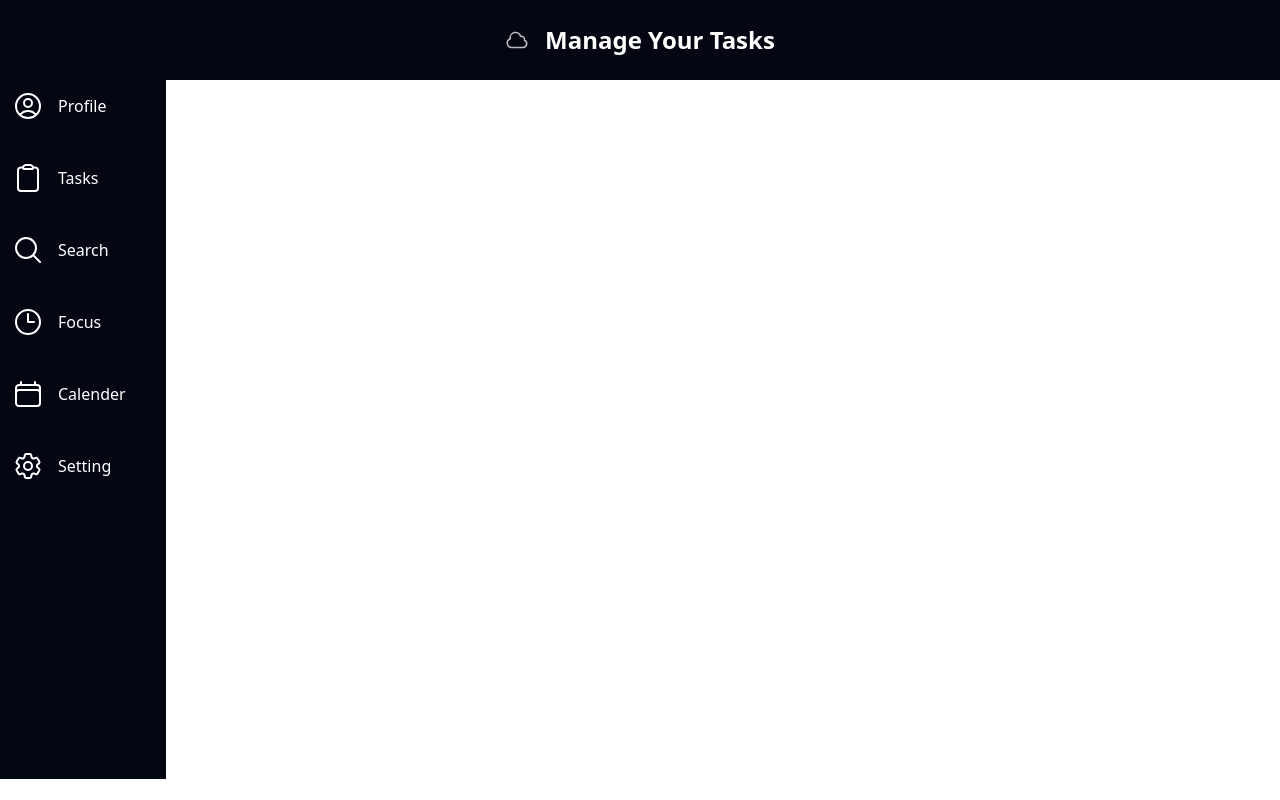
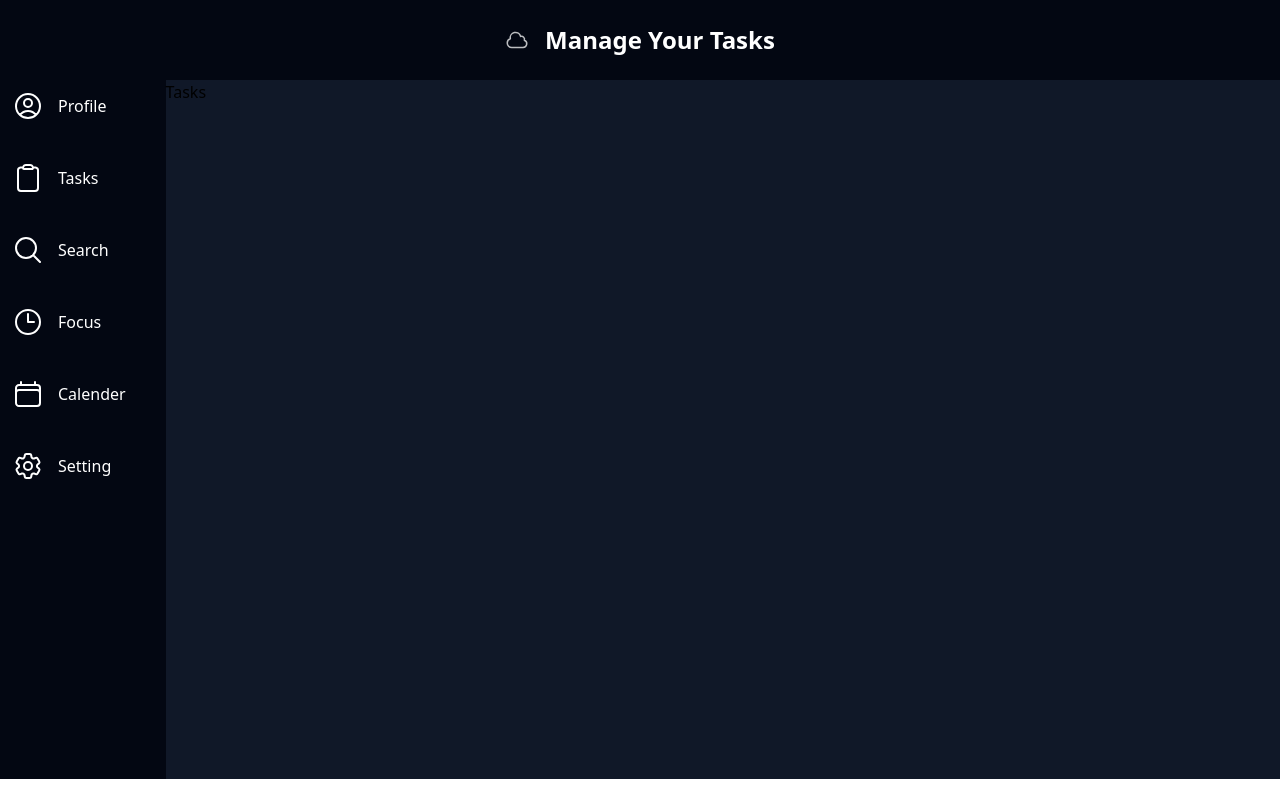
Before and after one commit to VibelessYoung/TaskManager, a Next.js app: page / in a window 1280 px wide. Built offline with nearby package versions, Linux system fonts and the light colour scheme.

Commit message:
start create tsks section

```diff
--- /dev/null
+++ b/app/components/Tasks.js
@@ -0,0 +1,7 @@
+import React from "react";
+
+function Tasks() {
+  return <div>Tasks</div>;
+}
+
+export default Tasks;
--- a/app/page.js
+++ b/app/page.js
@@ -1,5 +1,9 @@
-import Image from "next/image";
+import Tasks from "./components/Tasks";
 
 export default function Home() {
-  return <></>;
+  return (
+    <div className="bg-gray-900 w-full">
+      <Tasks />
+    </div>
+  );
 }
```
